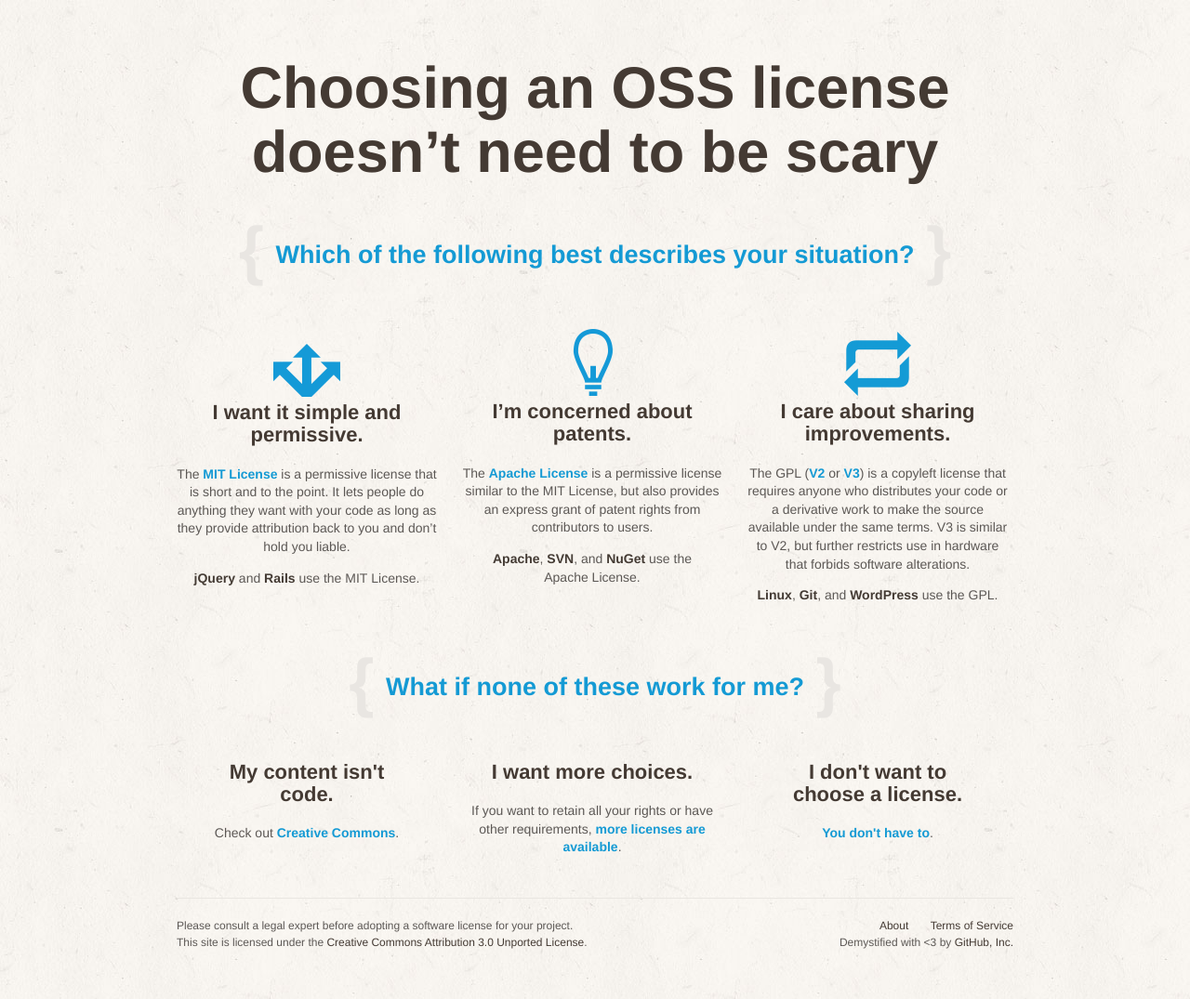
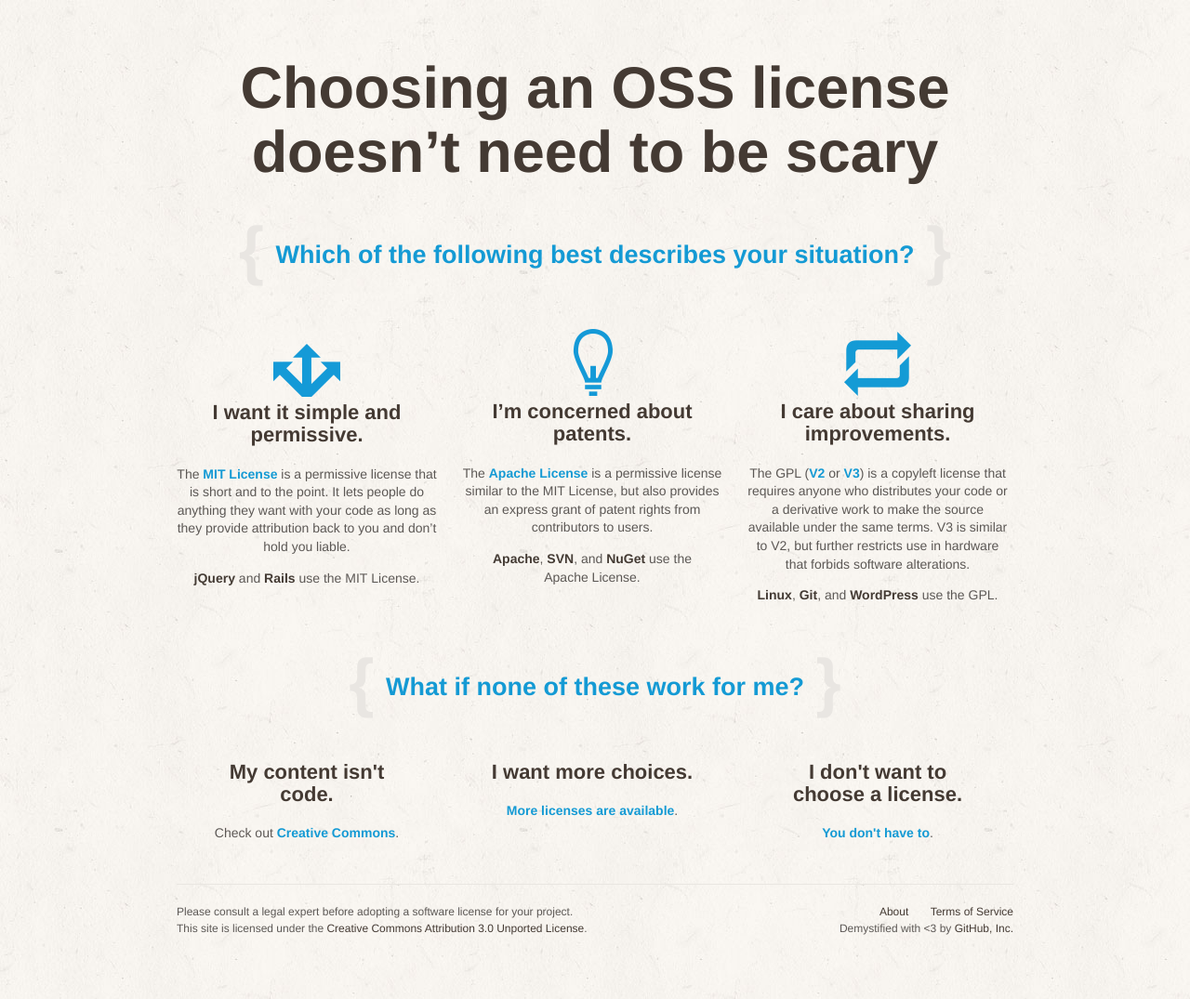
Before and after one commit to github/choosealicense.com, a Jekyll site: the page built from index.html, in a window 1280 px wide. Shown: the whole page at 93% size. Built offline with Jekyll 4.4.1, drawn with Linux system fonts in a browser that asks for light colours; some web fonts are replaced.

Commit message:
tighten up index part deux copy

```diff
--- a/index.html
+++ b/index.html
@@ -64,7 +64,7 @@
   <li>
     <h3>I want more choices.</h3>
     <p>
-      If you want to retain all your rights or have other requirements, <a href="licenses">more licenses are available</a>.
+      <a href="licenses">More licenses are available</a>.
     </p>
   </li>
   <li>
```
